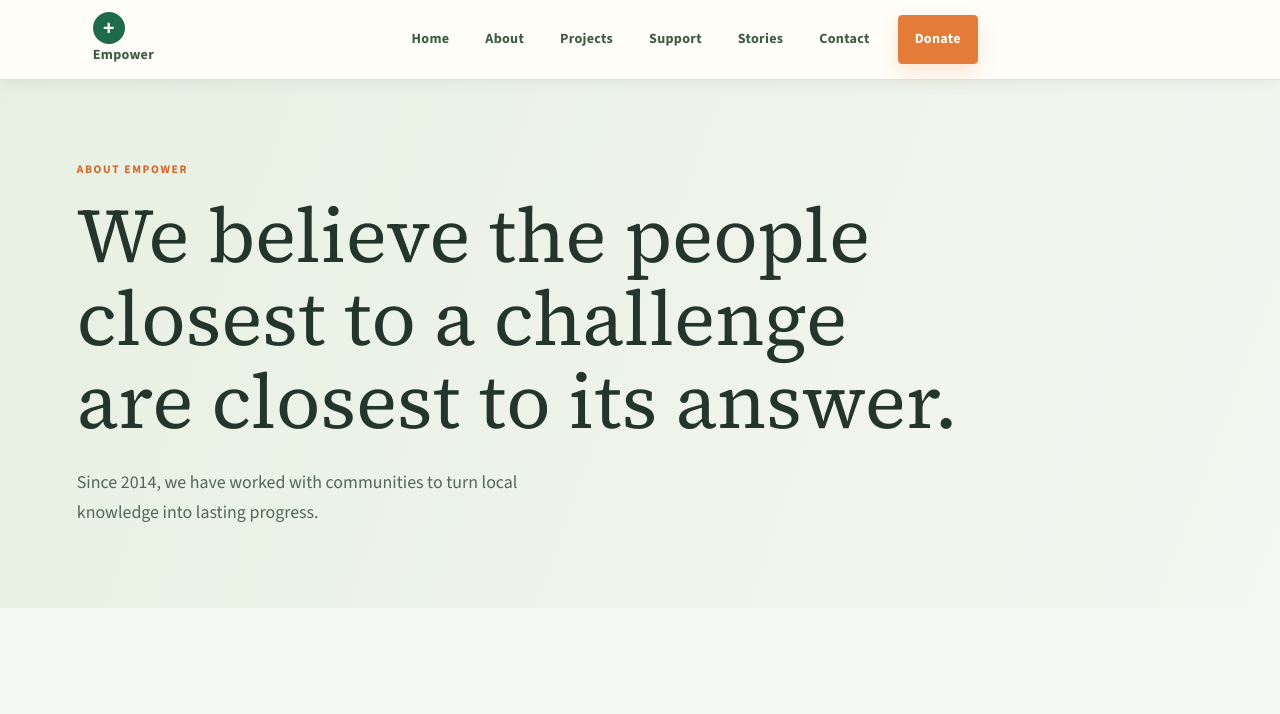
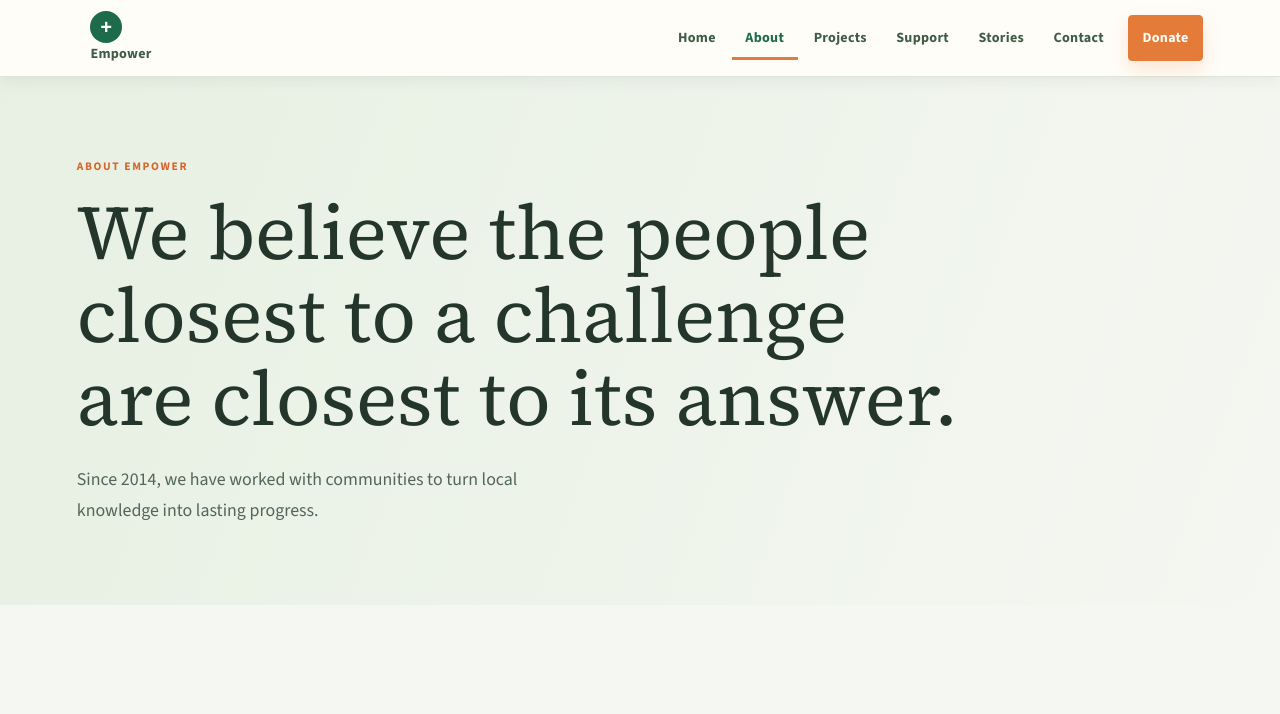
Before and after one commit to CHIKOMADZAYO/empower_website, a website built with Vite: page frontend/src/pages/about.html in a window 1280 px wide. Shown: the top 714 px of the page. Built offline with nearby package versions, Linux system fonts and the light colour scheme; no server answers.

```diff
--- a/frontend/src/main.js
+++ b/frontend/src/main.js
@@ -20,7 +20,30 @@
 window.Utils = Utils;
 window.Constants = Constants;
 
+function setupNavigation() {
+  const navigation = document.querySelector('.navbar');
+  const menu = navigation?.querySelector('ul');
+  if (!navigation || !menu) return;
+
+  const toggle = document.createElement('button');
+  toggle.className = 'nav-toggle';
+  toggle.type = 'button';
+  toggle.setAttribute('aria-expanded', 'false');
+  toggle.setAttribute('aria-controls', 'primary-navigation');
+  toggle.setAttribute('aria-label', 'Open navigation menu');
+  toggle.innerHTML = '<span></span><span></span><span></span>';
+  menu.id = 'primary-navigation';
+  navigation.insertBefore(toggle, menu);
+
+  toggle.addEventListener('click', () => {
+    const isOpen = navigation.classList.toggle('nav-open');
+    toggle.setAttribute('aria-expanded', String(isOpen));
+    toggle.setAttribute('aria-label', isOpen ? 'Close navigation menu' : 'Open navigation menu');
+  });
+}
+
 // Initialize app
 document.addEventListener('DOMContentLoaded', () => {
+  setupNavigation();
   console.log('Empower Frontend Ready');
 });
--- a/frontend/src/scripts/api.js
+++ b/frontend/src/scripts/api.js
@@ -1,7 +1,4 @@
-/**
- * Empower Frontend - API Module
- * Handles all API communication with the backend
- */
+// Mobile Application Programming Interface (API) for Empower Frontend
 
 const API_BASE_URL = import.meta.env.VITE_API_URL || '/api';
 
--- a/frontend/src/styles/main.css
+++ b/frontend/src/styles/main.css
@@ -22,10 +22,11 @@
     display: flex;
     align-items: center;
     justify-content: space-between;
+    min-height: 76px;
     background-color: #fffdf8;
     border-bottom: 1px solid #dce5d8;
     box-shadow: 0 3px 14px rgba(36, 53, 44, 0.07);
-    padding: 0 6vw;
+    padding: 0 max(2rem, 6vw);
 }
 
 .brand {
@@ -56,10 +57,8 @@
     display: flex;
     align-items: center;
     justify-content: flex-end;
-    gap: 0.25rem;
-    max-width: 1180px;
-    min-height: 78px;
-    margin: 0 auto;
+    gap: 0.15rem;
+    min-height: 76px;
     padding: 0;
 }
 
@@ -69,7 +68,7 @@
 
 .navbar a {
     display: block;
-    padding: 0.75rem 1rem;
+    padding: 0.65rem 0.85rem;
     color: #3e5c45;
     font-family: 'Source Sans 3', Arial, sans-serif;
     font-size: 0.88rem;
@@ -77,6 +76,11 @@
     letter-spacing: 0.02em;
     text-decoration: none;
     transition: color 160ms ease, background-color 160ms ease;
+}
+
+.navbar a[aria-current="page"] {
+    color: #1d6b4b;
+    box-shadow: inset 0 -3px 0 #e47b39;
 }
 
 .navbar a:hover,
@@ -140,6 +144,13 @@
     cursor: pointer;
 }
 
+.nav-toggle:hover,
+.nav-toggle:focus-visible {
+    border-color: #1d6b4b;
+    outline: 3px solid rgba(29, 107, 75, 0.16);
+    outline-offset: 2px;
+}
+
 .nav-toggle span {
     display: block;
     width: 1.1rem;
@@ -1307,6 +1318,7 @@
         justify-content: space-between;
         gap: 1rem;
         padding: 0.75rem 1rem;
+        min-height: 68px;
     }
 
     .brand {
@@ -1335,6 +1347,7 @@
         box-shadow: 0 12px 28px rgba(36, 53, 44, 0.12);
         z-index: 5;
         animation: nav-slide-down 200ms ease-out;
+        min-height: 0;
     }
 
     .navbar.nav-open ul {
```
Also changed, not shown: 1 other file.
